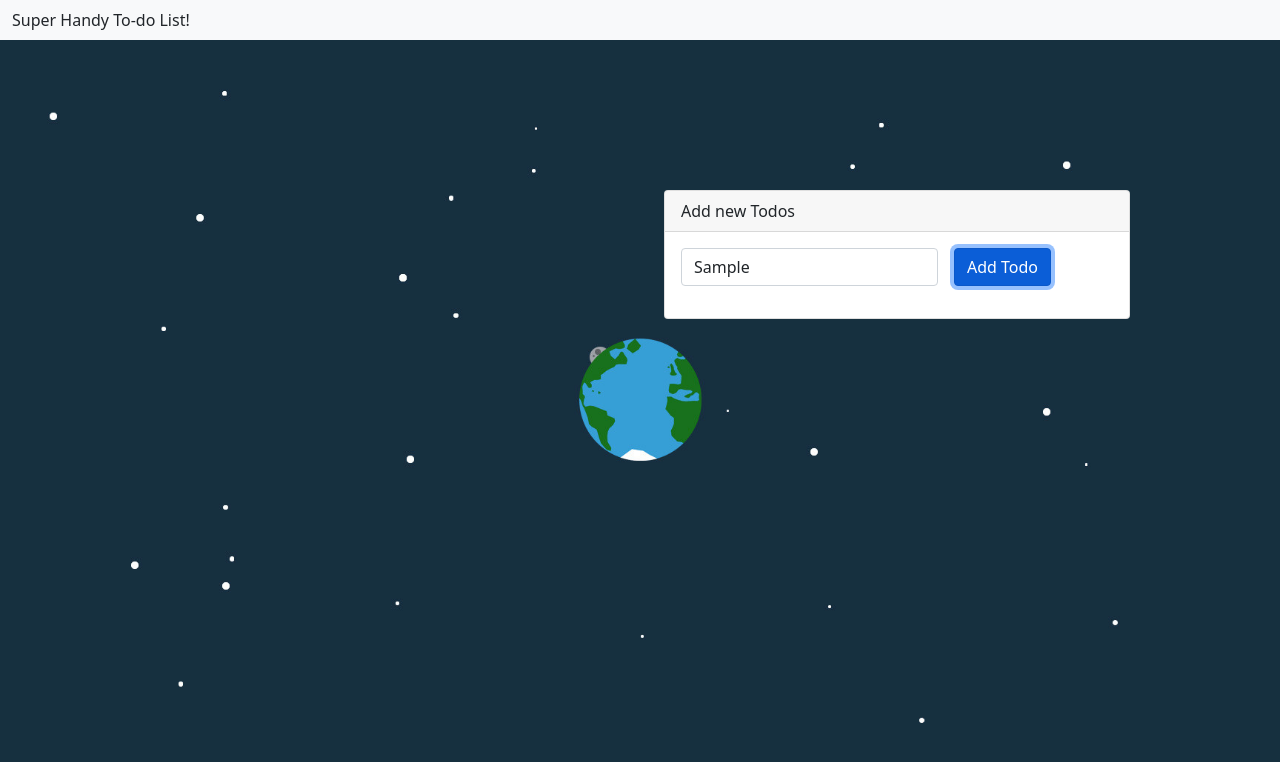
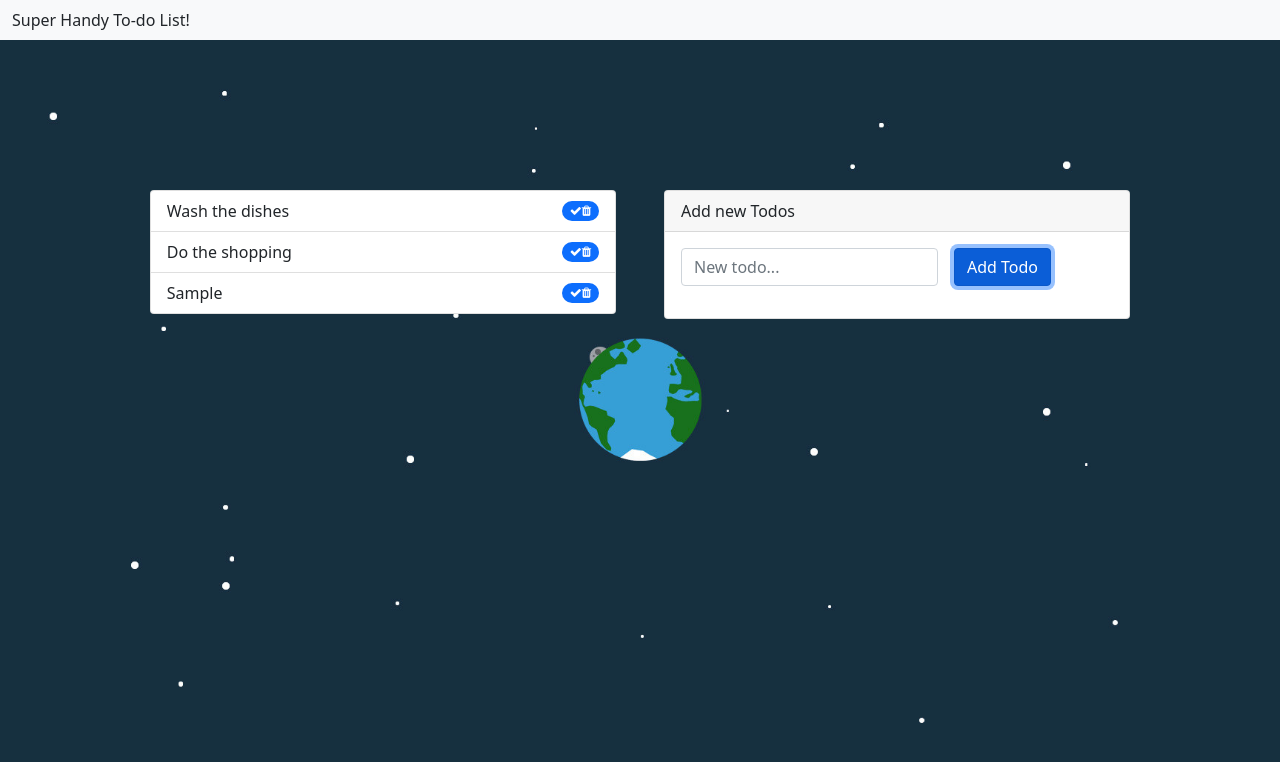
Before and after one commit to BaharAlmasiMoghaddam/BAM-JS-18, a plain HTML site: page student-assignments/todo-list/index.html in a window 1280 px wide. Both pictures are taken after typing "Sample" into the empty fields and a click on the button "Add Todo". Drawn offline with nearby package versions, Linux system fonts and the light colour scheme.

Commit message:
todo-Done

```diff
--- a/student-assignments/todo-list/script.js
+++ b/student-assignments/todo-list/script.js
@@ -1,26 +1,97 @@
 function populateTodoList(todos) {
-  let list = document.getElementById('todo-list');
+  let list = document.getElementById("todo-list");
   // Write your code to create todo list elements with completed and delete buttons here, all todos should display inside the "todo-list" element.
+
+  list.innerHTML = "";
+
+  todos.forEach((todo) => {
+    let li = document.createElement("li");
+    li.className =
+      "list-group-item d-flex justify-content-between align-items-center";
+
+    if (todo.completed) {
+      li.style.textDecoration = "line-through";
+    }
+    li.textContent = todo.task;
+
+    //
+
+    let span = document.createElement("span");
+    span.className = "badge bg-primary rounded-pill";
+
+    //
+
+    let checkingIcon = document.createElement("i");
+    checkingIcon.className = "fa fa-check";
+    checkingIcon.setAttribute("aria-hidden", "true");
+    checkingIcon.addEventListener("click", () => {
+      todo.completed = !todo.completed;
+
+      if (todo.completed) {
+        li.style.textDecoration = "line-through";
+      } else {
+        li.style.textDecoration = "none";
+      }
+    });
+
+    //
+
+    let trashIcon = document.createElement("i");
+    trashIcon.className = "fa fa-trash";
+    trashIcon.setAttribute("aria-hidden", "true");
+    trashIcon.addEventListener("click", () => {
+      list.removeChild(li);
+    });
+
+    //
+
+    span.appendChild(checkingIcon);
+    span.appendChild(trashIcon);
+    li.appendChild(span);
+    list.appendChild(li);
+  });
 }
+
+//
 
 // These are the same todos that currently display in the HTML
 // You will want to remove the ones in the current HTML after you have created them using JavaScript
 let todos = [
-  { task: 'Wash the dishes', completed: false },
-  { task: 'Do the shopping', completed: false },
+  { task: "Wash the dishes", completed: false },
+  { task: "Do the shopping", completed: false },
 ];
 
 populateTodoList(todos);
+
+//
 
 // This function will take the value of the input field and add it as a new todo to the bottom of the todo list. These new todos will need the completed and delete buttons adding like normal.
 function addNewTodo(event) {
   // The code below prevents the page from refreshing when we click the 'Add Todo' button.
   event.preventDefault();
   // Write your code here... and remember to reset the input field to be blank after creating a todo!
+
+  let theInput = document.getElementById("todoInput");
+  let newOne = {
+    task: theInput.value,
+    completed: false,
+  };
+
+  //
+
+  todos.push(newOne);
+  populateTodoList(todos);
+
+  //
+
+  theInput.value = "";
 }
 
 // OPTIONAL
 // Advanced challenge: Write a fucntion that checks the todos in the todo list and deletes the completed ones (we can check which ones are completed by seeing if they have the line-through styling applied or not).
+
 function deleteAllCompletedTodos() {
   // Write your code here...
+  todos = todos.filter((todo) => !todo.completed);
+  populateTodoList(todos);
 }
```
Also changed, not shown: student-assignments/todo-list/style.css (indentation only).
